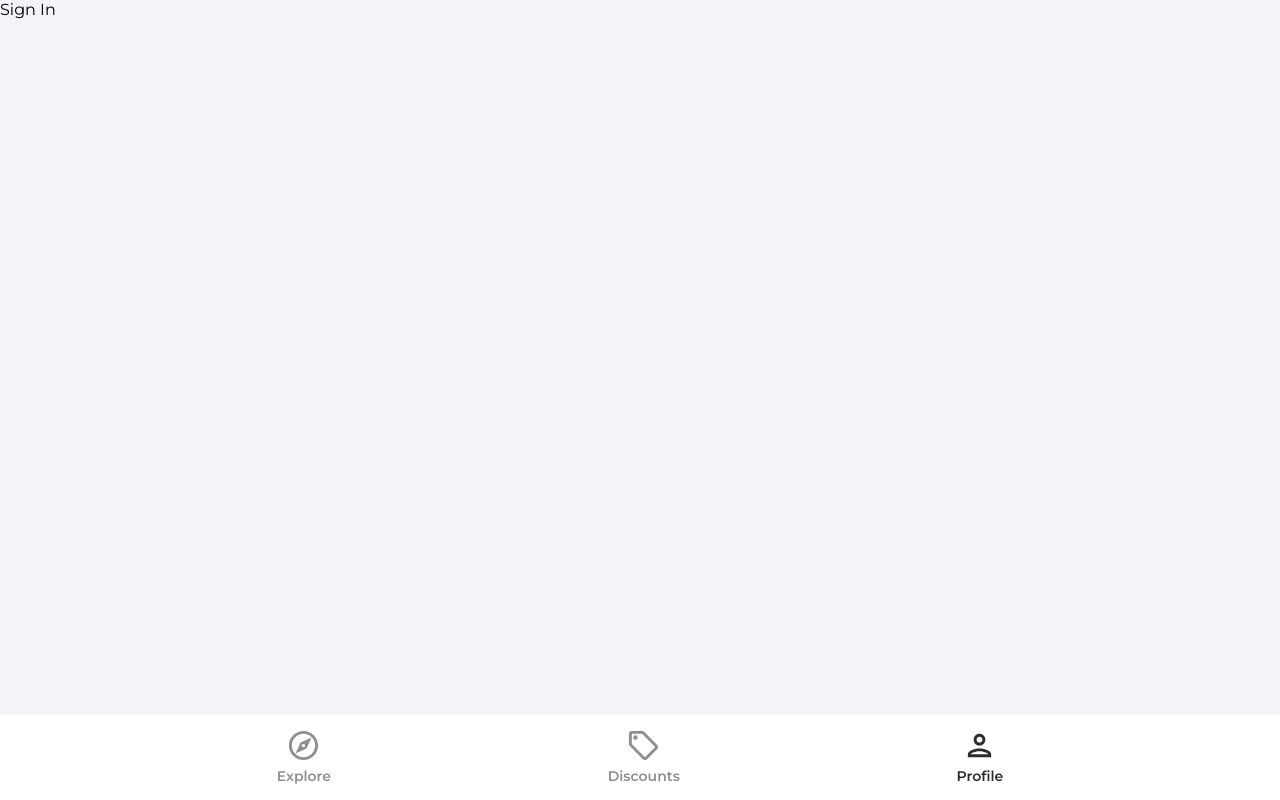
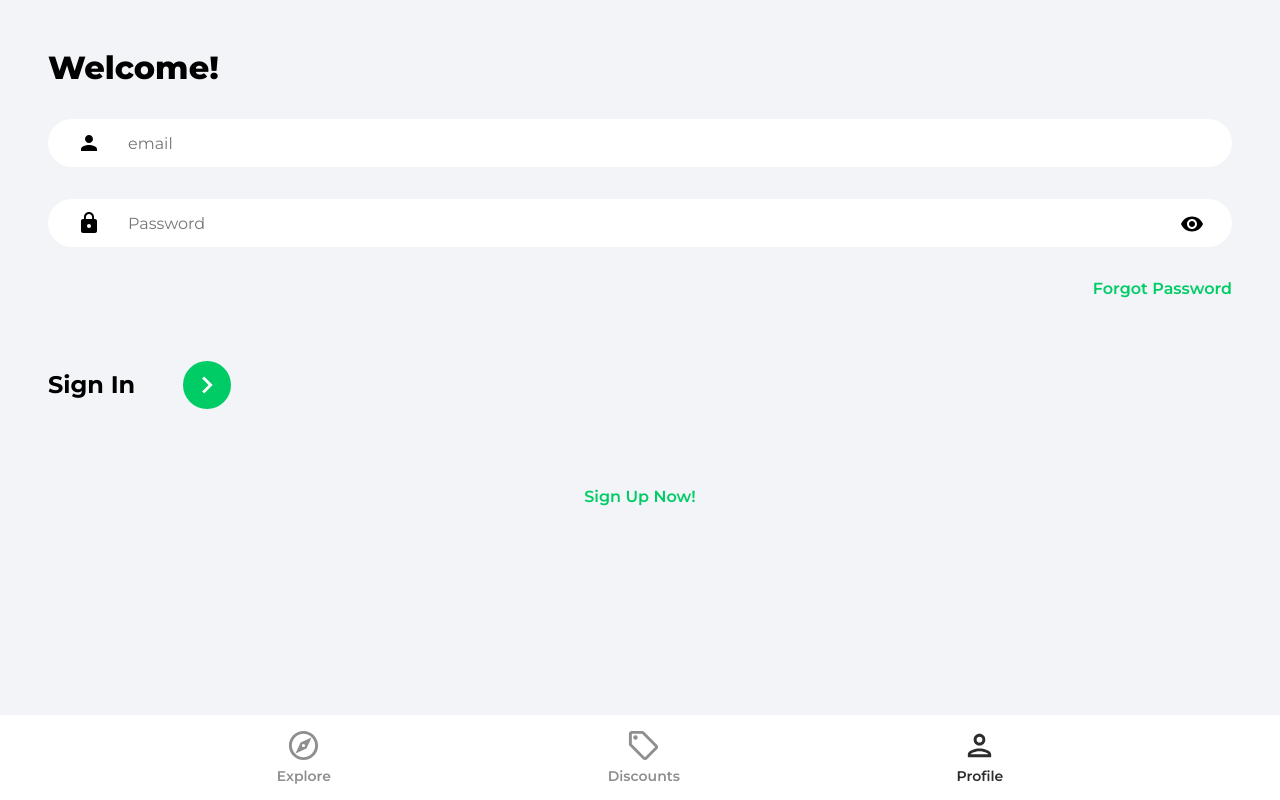
Before and after one commit to sestok/marketplace-app, a React (Create React App) app: page /profile in a window 1280 px wide. Built offline with nearby package versions, Linux system fonts and the light colour scheme.

Commit message:
SignIn Form init

```diff
--- a/src/App.js
+++ b/src/App.js
@@ -16,7 +16,7 @@
           <Route path='/' element={<Explore />} />
           <Route path='/discounts' element={<Offers />} />
           <Route path='/profile' element={<SignIn />} />
-          <Route path='/sign-in' element={<SignUp />} />
+          <Route path='/sign-up' element={<SignUp />} />
           <Route path='/forgot' element={<ForgotPassword />} />
         </Routes>
         <Navbar />
--- a/src/pages/SignIn.jsx
+++ b/src/pages/SignIn.jsx
@@ -1,8 +1,75 @@
 import React from 'react'
+import { useState } from 'react'
+import { Link, useNavigate } from 'react-router-dom'
+import { ReactComponent as ArrowRightIcon } from '../assets/svg/keyboardArrowRightIcon.svg'
+import visibilityIcon from '../assets/svg/visibilityIcon.svg'
 
 function SignIn() {
+  const [showPassword, setShowPassword] = useState(false)
+  const [formData, setFormData] = useState({
+    email: '',
+    password: '',
+  })
+  const { email, password } = formData
+  const navigate = useNavigate()
+
+  const onChange = (e) => {
+    setFormData((prevState) => ({
+      ...prevState,
+      [e.target.id]: e.target.value,
+    }))
+  }
+
   return (
-    <div>Sign In</div>
+    <>
+      <div className='pageContainer'>
+        <header>
+          <p className='pageHeader'>Welcome!</p>
+        </header>
+
+        <form>
+          <input
+            type='email'
+            className='emailInput'
+            placeholder='email'
+            id='email'
+            value={email}
+            onChange={onChange}
+          />
+          <div className='passwordInputDiv'>
+            <input
+              type={showPassword ? 'text' : 'password'}
+              className='passwordInput'
+              placeholder='Password'
+              id='password'
+              value={password}
+              onChange={onChange}
+            />
+            <img
+              src={visibilityIcon}
+              alt='Show Password'
+              className='showPassword'
+              onClick={() => setShowPassword((prevState) => !prevState)}
+            />
+          </div>
+          <Link to='/forgot' className='forgotPasswordLink'>
+            Forgot Password
+          </Link>
+          <div className='signInBar'>
+            <p className='signInText'>Sign In</p>
+            <button className='signInButton'>
+              <ArrowRightIcon fill='#ffffff' width='34px' height='34px' />
+            </button>
+          </div>
+        </form>
+
+        {/* Google OAuth*/}
+
+        <Link to='/sign-up' className='registerLink'>
+          Sign Up Now!
+        </Link>
+      </div>
+    </>
   )
 }
 
```
